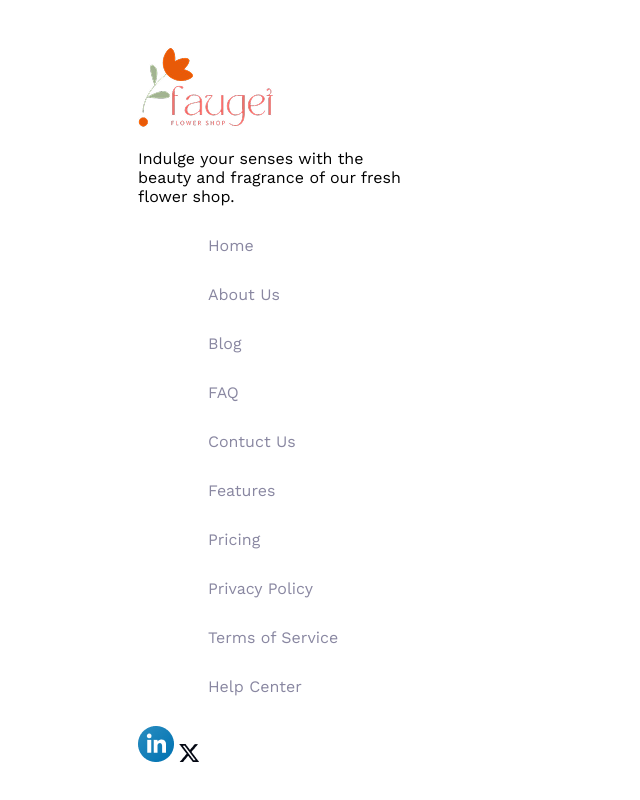
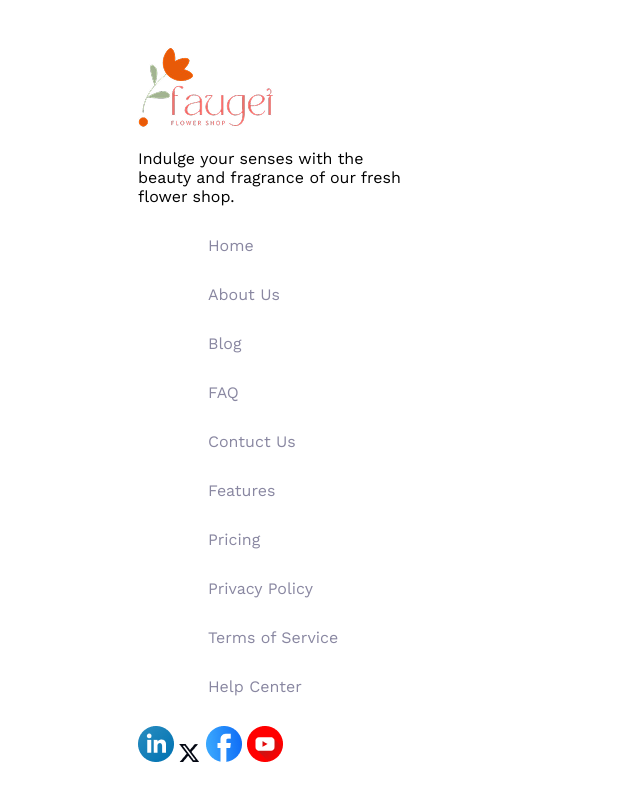
Before and after one commit to sabrina01534/My-assignment, a plain HTML site: page index.html in a window 1280 px wide. Shown: the part 3984-4784 px from the top of the page, without its empty margins (0-640 px from the left). Drawn offline with nearby package versions, Linux system fonts and the light colour scheme.

Commit message:
added a feature

```diff
--- a/index.html
+++ b/index.html
@@ -242,6 +242,8 @@
         <div>
             <img src="assets/icon-linkedin.png">
             <img src="assets/icon-twitter.png">
+            <img src="assets/icon-facebook.png">
+            <img src="assets/icon-youtube.png">
         </div>
       </section>
     </footer>
```
